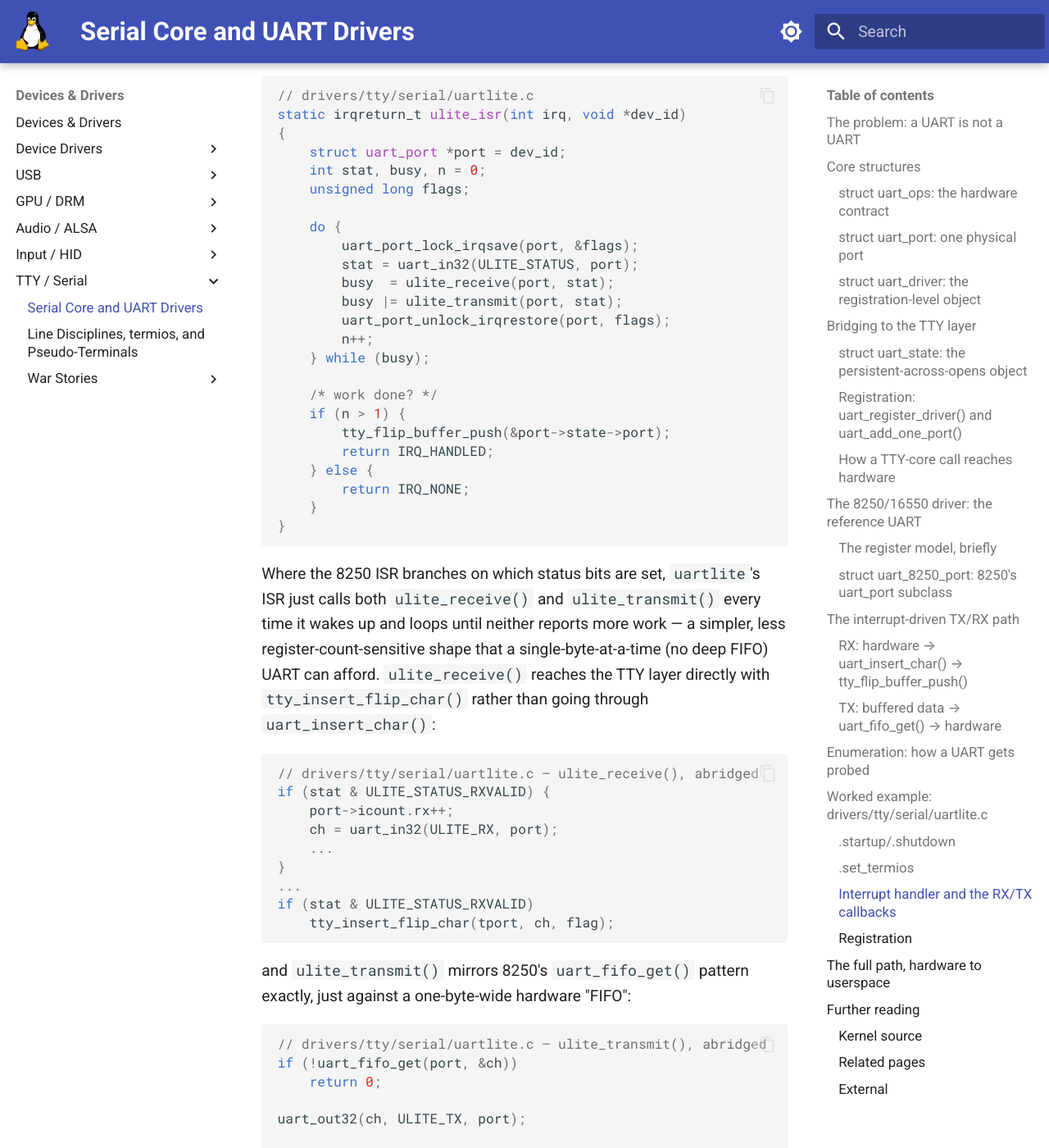
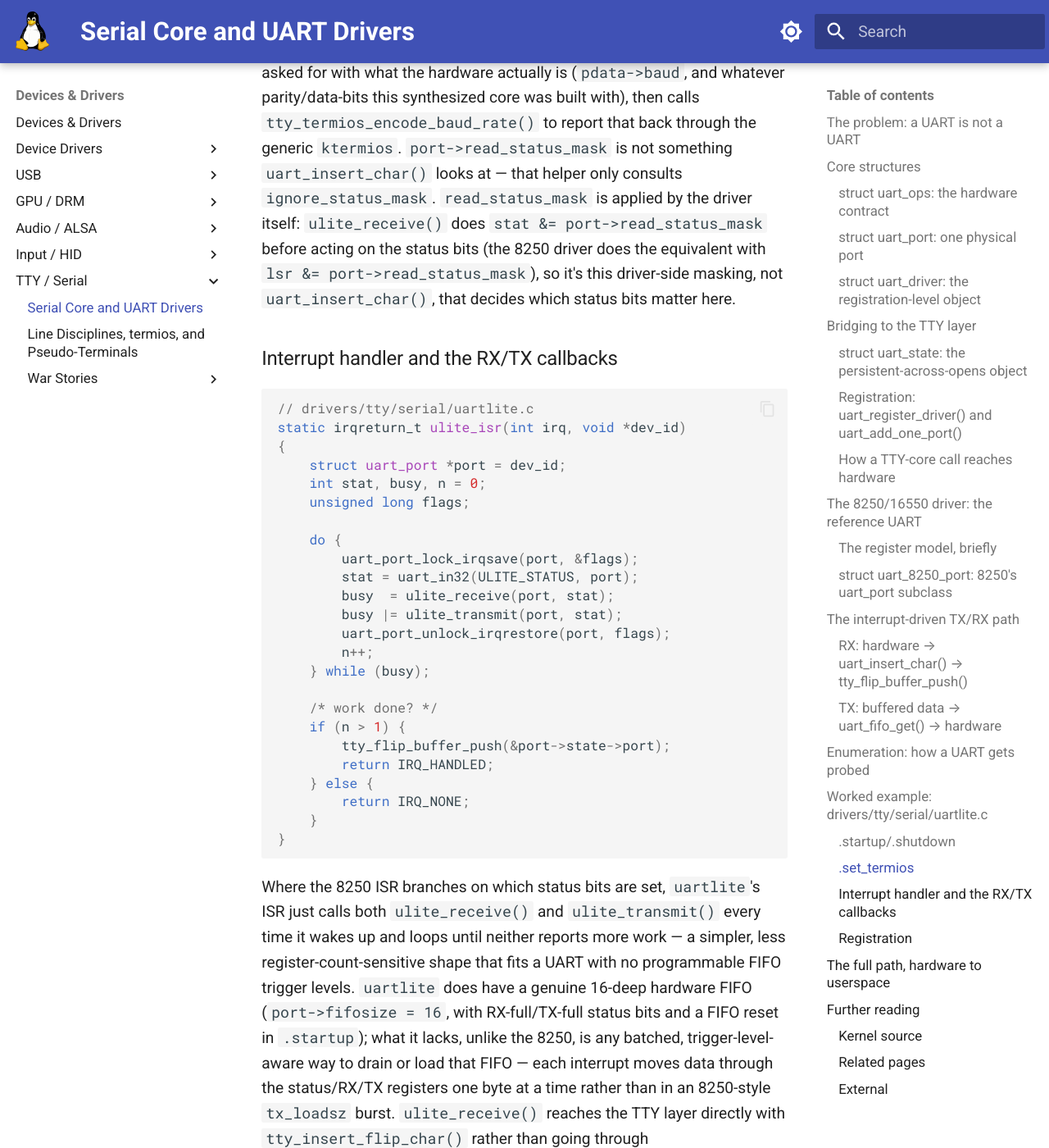
Before and after one commit to laveeshb/linux-kernel-internals, an MkDocs documentation site: the page built from docs/tty/serial.md, in a window 1280 px wide and 1400 px high, scrolled down 22347 px. Shown: the whole window at 82% size. Built offline with MkDocs 1.6.1 and Material for MkDocs 9.7.7, drawn with Linux system fonts in a browser that asks for light colours; some of the changed text lies outside the part shown.

Commit message:
Fix round-1 review findings for docs/tty/
- README.md: fix UNIX98 pty master driver name (ptm_driver, not the
  legacy BSD pty_driver), soften required-callback claim, mark elided
  struct fields
- serial.md: fix 8250/16550 vintage/history error (tagline + body),
  fix self-contradicting driver count, fix uartlite FIFO
  mischaracterization, fix read_status_mask self-contradiction, misc
  precision fixes
- war-stories.md: fix Case 1's tbuf-introduction claim, fix
  undercounted CVE identifiers, fix intro-vs-table overclaim, fix
  Common-threads table mislabeling, expand Case 2 scope to match
  upstream
- war-stories/n-tty-echo-race.md: fix 'cooked/canonical mode' ->
  'raw mode', contradicting the cited fix commit's own subject line
- war-stories/pty-write-lock-saga.md: fix Act 2's reversed race
  direction (write vs read of commit field), fix Act 1's misattributed
  reproducer (two concurrent pty_write() calls, not write()-vs-TIOCSTI)

````diff
--- a/docs/tty/serial.md
+++ b/docs/tty/serial.md
@@ -1,6 +1,6 @@
 # Serial Core: One Abstraction Over Every UART
 
-> `drivers/tty/serial/serial_core.c` is the layer that lets a 1970s-vintage 16550 register set and a modern SoC's memory-mapped UART both show up as `/dev/ttyS0`
+> `drivers/tty/serial/serial_core.c` is the layer that lets a 16550 register set descended from the early-1980s 8250 and a modern SoC's memory-mapped UART both show up as `/dev/ttyS0`
 
 ## The problem: a UART is not a UART
 
@@ -294,7 +294,7 @@
 
 ## The 8250/16550 driver: the reference UART
 
-`drivers/tty/serial/8250/` is the 8250/16550-compatible family driver, and it's the one every other serial driver gets measured against, for a simple historical reason: the 16550 (and its UART-compatible successors) is the register model the original PC serial port used, so it's the oldest, most heavily used, and most thoroughly hardened UART driver in the tree. New chip-specific drivers routinely reuse pieces of it — `8250_omap.c`, `8250_dw.c`, `8250_pci1xxxx.c` and similar files under `drivers/tty/serial/8250/` are all thin wrappers around the shared 8250 core (`8250_port.c`) that add chip-specific DMA, clocking, or errata handling on top, rather than reimplementing the FIFO/register logic from scratch.
+`drivers/tty/serial/8250/` is the 8250/16550-compatible family driver, and it's the one every other serial driver gets measured against, for a simple historical reason: the 16550 (and its UART-compatible successors) is a register-compatible descendant of the 8250 — the chip the original 1981 PC serial port used — so this lineage is the oldest, most heavily used, and most thoroughly hardened UART driver in the tree. New chip-specific drivers routinely reuse pieces of it — `8250_omap.c`, `8250_dw.c`, `8250_pci1xxxx.c` and similar files under `drivers/tty/serial/8250/` are all thin wrappers around the shared 8250 core (`8250_port.c`) that add chip-specific DMA, clocking, or errata handling on top, rather than reimplementing the FIFO/register logic from scratch.
 
 ### The register model, briefly
 
@@ -399,7 +399,7 @@
 
 ### RX: hardware → `uart_insert_char()` → `tty_flip_buffer_push()`
 
-`serial8250_handle_irq_locked()` (`drivers/tty/serial/8250/8250_port.c`) is the top of the 8250 ISR chain. On the receive side, it reads `LSR`, and if data is ready calls `serial8250_rx_chars()`:
+`serial8250_handle_irq_locked()` (`drivers/tty/serial/8250/8250_port.c`) is the heart of the 8250 ISR chain (reached from the registered IRQ handler `serial8250_interrupt()` via `port->handle_irq()`). On the receive side, it reads `LSR`, and if data is ready calls `serial8250_rx_chars()`:
 
 ```c
 // drivers/tty/serial/8250/8250_port.c — serial8250_handle_irq_locked(), abridged
@@ -460,6 +460,10 @@
 		if (tty_insert_flip_char(tport, ch, flag) == 0)
 			++port->icount.buf_overrun;
 
+	/*
+	 * Overrun is special.  Since it's reported immediately,
+	 * it doesn't affect the current character.
+	 */
 	if (status & ~port->ignore_status_mask & overrun)
 		if (tty_insert_flip_char(tport, 0, TTY_OVERRUN) == 0)
 			++port->icount.buf_overrun;
@@ -530,13 +534,19 @@
 A UART is, from the device model's point of view, just another platform (or PCI, or USB, or I2C/SPI-attached) device, matched to its driver the same way any other platform driver is. For a memory-mapped SoC UART described in the device tree, that's a `struct platform_driver` with an `of_device_id` match table:
 
 ```c
-// drivers/tty/serial/uartlite.c
+// drivers/tty/serial/uartlite.c, abridged — ulite_of_match[] and
+// ulite_platform_driver are ~130 lines apart in the real file, and the
+// match table is wrapped in #if defined(CONFIG_OF) / #endif
+#if defined(CONFIG_OF)
 static const struct of_device_id ulite_of_match[] = {
 	{ .compatible = "xlnx,opb-uartlite-1.00.b", },
 	{ .compatible = "xlnx,xps-uartlite-1.00.a", },
 	{}
 };
 MODULE_DEVICE_TABLE(of, ulite_of_match);
+#endif /* CONFIG_OF */
+
+...
 
 static struct platform_driver ulite_platform_driver = {
 	.probe = ulite_probe,
@@ -619,7 +629,7 @@
 	...
 ```
 
-Rather than negotiate, `.set_termios` here *overwrites* whatever the caller asked for with what the hardware actually is (`pdata->baud`, and whatever parity/data-bits this synthesized core was built with), then calls `tty_termios_encode_baud_rate()` to report that back through the generic `ktermios`. `port->read_status_mask` is exactly the mask `uart_insert_char()` (or here, the driver's own direct `tty_insert_flip_char()` calls) consults to decide which status bits matter.
+Rather than negotiate, `.set_termios` here *overwrites* whatever the caller asked for with what the hardware actually is (`pdata->baud`, and whatever parity/data-bits this synthesized core was built with), then calls `tty_termios_encode_baud_rate()` to report that back through the generic `ktermios`. `port->read_status_mask` is not something `uart_insert_char()` looks at — that helper only consults `ignore_status_mask`. `read_status_mask` is applied by the driver itself: `ulite_receive()` does `stat &= port->read_status_mask` before acting on the status bits (the 8250 driver does the equivalent with `lsr &= port->read_status_mask`), so it's this driver-side masking, not `uart_insert_char()`, that decides which status bits matter here.
 
 ### Interrupt handler and the RX/TX callbacks
 
@@ -650,7 +660,7 @@
 }
 ```
 
-Where the 8250 ISR branches on which status bits are set, `uartlite`'s ISR just calls both `ulite_receive()` and `ulite_transmit()` every time it wakes up and loops until neither reports more work — a simpler, less register-count-sensitive shape that a single-byte-at-a-time (no deep FIFO) UART can afford. `ulite_receive()` reaches the TTY layer directly with `tty_insert_flip_char()` rather than going through `uart_insert_char()`:
+Where the 8250 ISR branches on which status bits are set, `uartlite`'s ISR just calls both `ulite_receive()` and `ulite_transmit()` every time it wakes up and loops until neither reports more work — a simpler, less register-count-sensitive shape that fits a UART with no programmable FIFO trigger levels. `uartlite` does have a genuine 16-deep hardware FIFO (`port->fifosize = 16`, with RX-full/TX-full status bits and a FIFO reset in `.startup`); what it lacks, unlike the 8250, is any batched, trigger-level-aware way to drain or load that FIFO — each interrupt moves data through the status/RX/TX registers one byte at a time rather than in an 8250-style `tx_loadsz` burst. `ulite_receive()` reaches the TTY layer directly with `tty_insert_flip_char()` rather than going through `uart_insert_char()`:
 
 ```c
 // drivers/tty/serial/uartlite.c — ulite_receive(), abridged
@@ -664,7 +674,7 @@
 	tty_insert_flip_char(tport, ch, flag);
 ```
 
-and `ulite_transmit()` mirrors 8250's `uart_fifo_get()` pattern exactly, just against a one-byte-wide hardware "FIFO":
+and `ulite_transmit()` mirrors 8250's `uart_fifo_get()` pattern exactly, just moving one byte per interrupt into the hardware FIFO rather than an 8250-style batched load:
 
 ```c
 // drivers/tty/serial/uartlite.c — ulite_transmit(), abridged
@@ -709,6 +719,7 @@
 port->iotype = UPIO_MEM;
 port->iobase = 1; /* mark port in use */
 port->mapbase = base;
+port->membase = NULL;
 port->ops = &ulite_ops;
 port->irq = irq;
 port->flags = UPF_BOOT_AUTOCONF;
````
Also changed, not shown: other parts of docs/tty/serial.md (+1 -1 lines), docs/tty/README.md (+7 -3 lines), docs/tty/war-stories.md (+6 -6 lines), docs/tty/war-stories/n-tty-echo-race.md (+1 -1 lines), docs/tty/war-stories/pty-write-lock-saga.md (+3 -3 lines).
